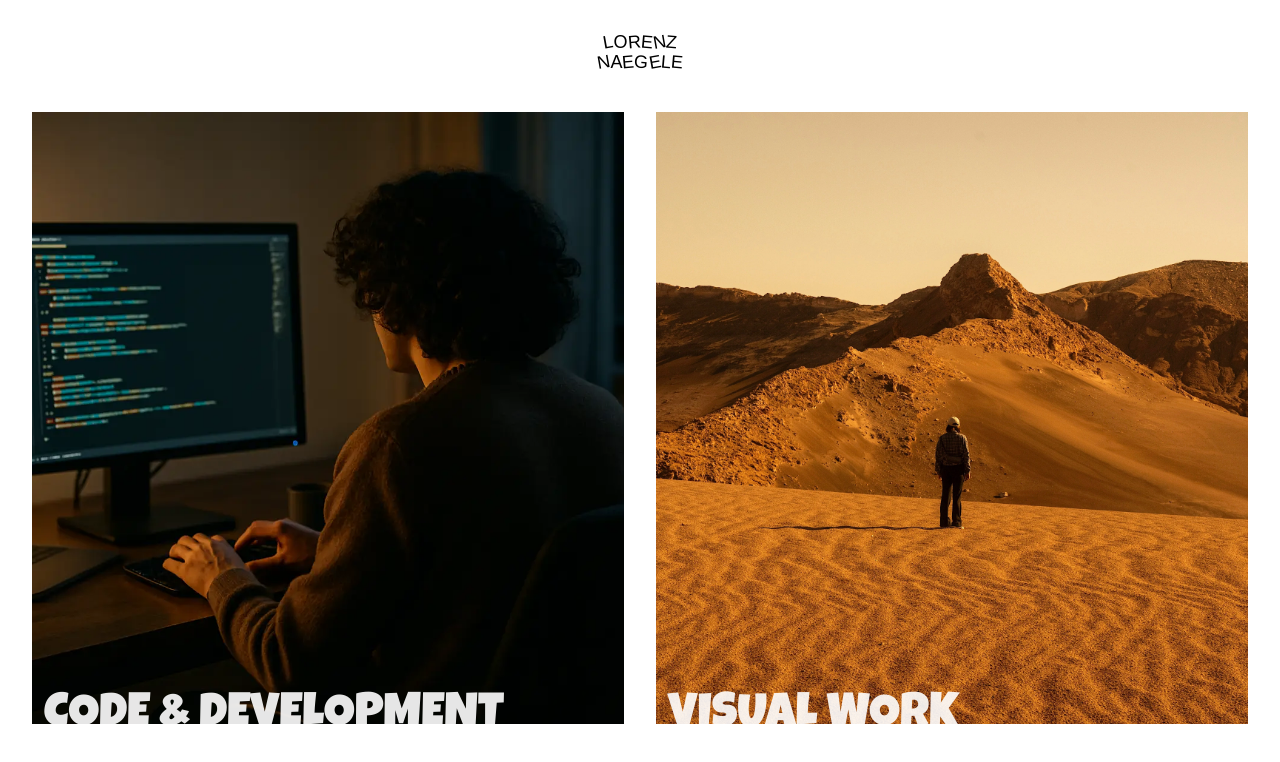
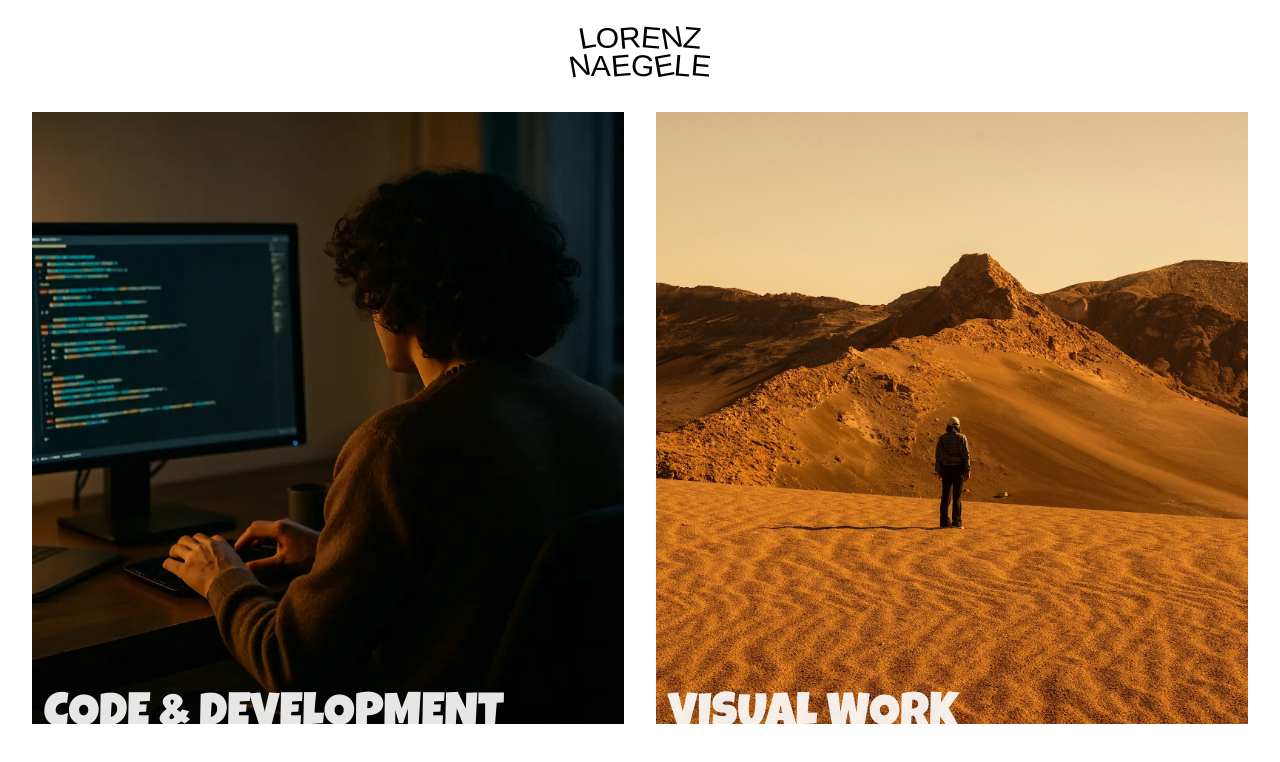
Before and after one commit to lornaegele/film-portfolio, a Next.js app: page / in a window 1280 px wide. Shown: the top 762 px of the page. Built offline with nearby package versions, Linux system fonts and the light colour scheme; a web font is replaced by a local one.

Commit message:
added animation to title

```diff
--- a/app/components/Navbar.tsx
+++ b/app/components/Navbar.tsx
@@ -1,19 +1,55 @@
 "use client";
 
 import Link from "next/link";
-import { navItems } from "../lib/constants";
 import { NavItem } from "../lib/interfaces";
-import { useState } from "react";
+import { useEffect, useState, useRef } from "react";
 import { usePathname } from "next/navigation";
 import { headingFont } from "../lib/font";
 import { FaHamburger } from "react-icons/fa";
 import { IoClose } from "react-icons/io5";
+import {
+  devNavItems,
+  emptyStateNavItems,
+  visNavItems,
+} from "../lib/constants/navlinks";
 
 export const revalidate = 60;
 
 const Navbar = () => {
   const [menuOpen, setMenuOpen] = useState(false);
   const pathname = usePathname();
+
+  // Mouse repel effect state and refs
+  const [mousePos, setMousePos] = useState({ x: 0, y: 0 });
+  const letterRefs = useRef<HTMLHeadingElement[][]>([[], []]);
+
+  useEffect(() => {
+    const handleMouseMove = (e: MouseEvent) => {
+      if (window.innerWidth < 768) return;
+      setMousePos({ x: e.clientX, y: e.clientY });
+    };
+    window.addEventListener("mousemove", handleMouseMove);
+    return () => window.removeEventListener("mousemove", handleMouseMove);
+  }, []);
+
+  const getTransformStyle = (row: number, col: number, rotation: number) => {
+    if (typeof window !== "undefined" && window.innerWidth < 768) {
+      return {};
+    }
+    const el = letterRefs.current[row]?.[col];
+    if (!el) return {};
+    const rect = el.getBoundingClientRect();
+    const dx = rect.x + rect.width / 2 - mousePos.x;
+    const dy = rect.y + rect.height / 2 - mousePos.y;
+    const dist = Math.sqrt(dx * dx + dy * dy);
+    if (dist > 100) return {};
+    const offset = 15 * (1 - dist / 100);
+    return {
+      transform: `translate(${(dx / dist) * offset}px, ${
+        (dy / dist) * offset
+      }px) rotate(${rotation}deg)`,
+    };
+  };
 
   const toggleMenu = () => {
     setMenuOpen(!menuOpen);
@@ -31,29 +67,61 @@ const Navbar = () => {
             >
               <Link href="/">
                 <div
-                  className={`capitalize flex flex-col items-center justify-center md:text-lg text-md ${
+                  className={`capitalize flex flex-col items-center justify-center ${
                     pathname == "/"
                       ? " md:text-3xl text-xl"
                       : " md:text-lg text-md"
                   } ${headingFont.className}`}
                 >
-                  <div className="flex">
-                    <h1 className="-mb-2 rotate-[-10deg]">l</h1>
-                    <h1 className="-mb-2 rotate-[0deg]">o</h1>
-                    <h1 className="-mb-2 rotate-[-5deg]">r</h1>
-                    <h1 className="-mb-2 rotate-[5deg]">e</h1>
-                    <h1 className="-mb-2 rotate-[-10deg]">n</h1>
-                    <h1 className="-mb-2 rotate-[5deg]">z</h1>
-                  </div>
-                  <div className="flex">
-                    <h1 className="-mb-2 rotate-[-10deg]">n</h1>
-                    <h1 className="-mb-2 rotate-[0deg]">a</h1>
-                    <h1 className="-mb-2 rotate-[-5deg]">e</h1>
-                    <h1 className="-mb-2 rotate-[5deg]">g</h1>
-                    <h1 className="-mb-2 rotate-[-10deg]">e</h1>
-                    <h1 className="-mb-2 rotate-[5deg]">l</h1>
-                    <h1 className="-mb-2 rotate-[5deg]">e</h1>
-                  </div>
+                  {(() => {
+                    const nameRows: [string, number][][] = [
+                      [
+                        ["l", -10],
+                        ["o", 0],
+                        ["r", -5],
+                        ["e", 5],
+                        ["n", -10],
+                        ["z", 5],
+                      ],
+                      [
+                        ["n", -10],
+                        ["a", 0],
+                        ["e", -5],
+                        ["g", 5],
+                        ["e", -10],
+                        ["l", 5],
+                        ["e", 5],
+                      ],
+                    ];
+                    return nameRows.map((row, rowIndex) => (
+                      <div className="flex" key={rowIndex}>
+                        {row.map(([char, rotation], charIndex) => (
+                          <h1
+                            key={charIndex}
+                            ref={(el) => {
+                              if (el) {
+                                if (!letterRefs.current[rowIndex])
+                                  letterRefs.current[rowIndex] = [];
+                                letterRefs.current[rowIndex][charIndex] = el;
+                              }
+                            }}
+                            className="-mb-2 hover-rotate"
+                            style={{
+                              transition: "transform 0.5s ease",
+                              transform: `rotate(${rotation}deg)`,
+                              ...getTransformStyle(
+                                rowIndex,
+                                charIndex,
+                                rotation
+                              ),
+                            }}
+                          >
+                            {char}
+                          </h1>
+                        ))}
+                      </div>
+                    ));
+                  })()}
                 </div>
               </Link>
             </div>
@@ -106,6 +174,19 @@ export const NavItems = ({
   menuOpen: boolean;
 }) => {
   const pathname = usePathname();
+  const [navItems, setNavItems] = useState(emptyStateNavItems);
+
+  const initSetNavItems = () => {
+    (pathname !== "/about" &&
+      pathname !== "/contact" &&
+      pathname.includes("dev") &&
+      setNavItems(devNavItems)) ||
+      (pathname.includes("visual") && setNavItems(visNavItems));
+  };
+
+  useEffect(() => {
+    initSetNavItems();
+  }, []);
 
   return (
     <div className="flex flex-col justify-end gap-10 p-6 pl-14 pt-16 text-xl md:flex-row md:p-0 font-bold md:text-lg">
--- /dev/null
+++ b/app/contact/page.tsx
@@ -0,0 +1,5 @@
+const page = () => {
+  return <div></div>;
+};
+
+export default page;
--- a/app/globals.css
+++ b/app/globals.css
@@ -26,3 +26,13 @@
     gap: 1.5rem; /* Adjust gap as needed */
   }
 }
+
+.hover-rotate {
+  transition: transform 0.5s ease;
+}
+
+@media (min-width: 768px) {
+  .hover-rotate:hover {
+    transform: rotate(10deg) !important;
+  }
+}
--- a/app/lib/constants/index.ts
+++ /dev/null
@@ -1,3 +0,0 @@
-import { navItems } from "./navlinks";
-
-export { navItems };
--- a/app/lib/constants/navlinks.ts
+++ b/app/lib/constants/navlinks.ts
@@ -1,6 +1,12 @@
 import { NavItem } from "../interfaces";
 
-export const navItems: NavItem[] = [
+export const emptyStateNavItems: NavItem[] = [
+  {
+    name: "",
+    link: "",
+  },
+];
+export const visNavItems: NavItem[] = [
   {
     name: "video",
     link: "/video-projects",
@@ -9,12 +15,26 @@ export const navItems: NavItem[] = [
     name: "photo",
     link: "/photo-gallery",
   },
-  // {
-  //   name: "web dev",
-  //   link: "/web-dev",
-  // },
   {
     name: "about",
     link: "/about",
   },
+  {
+    name: "contact",
+    link: "/contact",
+  },
 ];
+export const devNavItems: NavItem[] = [
+  {
+    name: "projects",
+    link: "/video-projects",
+  },
+  {
+    name: "about",
+    link: "/about",
+  },
+  {
+    name: "contact",
+    link: "/contact",
+  },
+];
```
